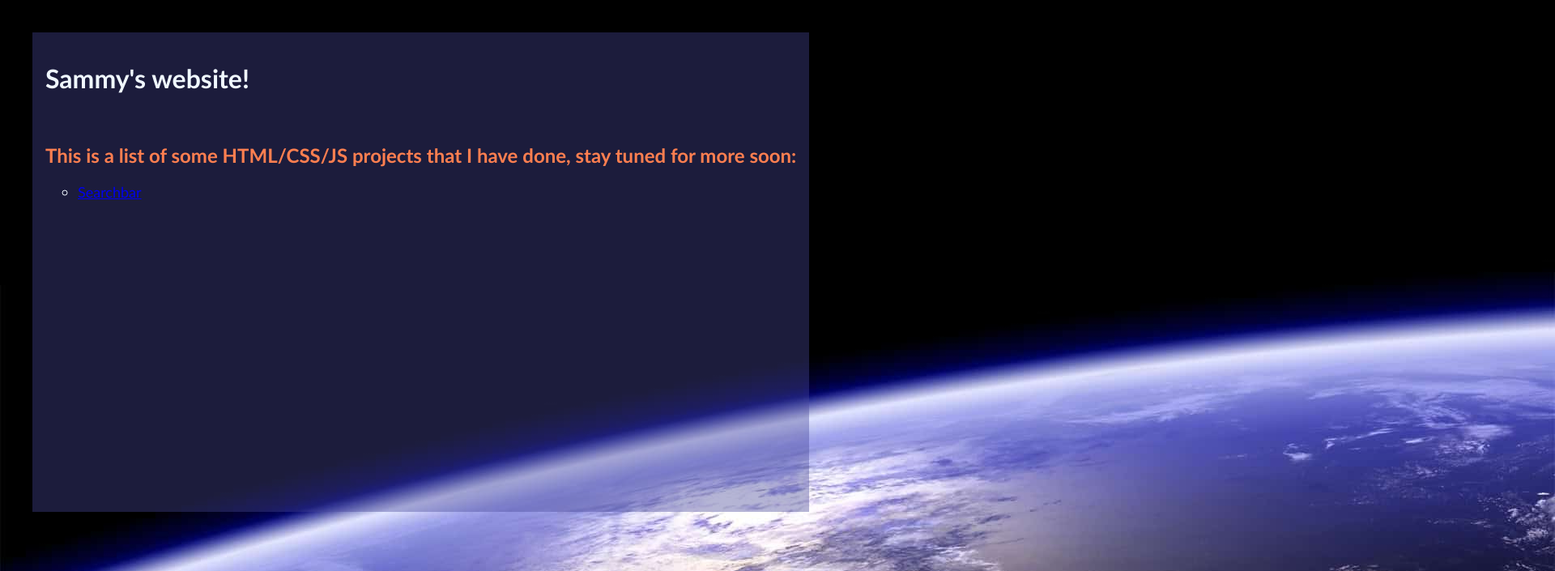
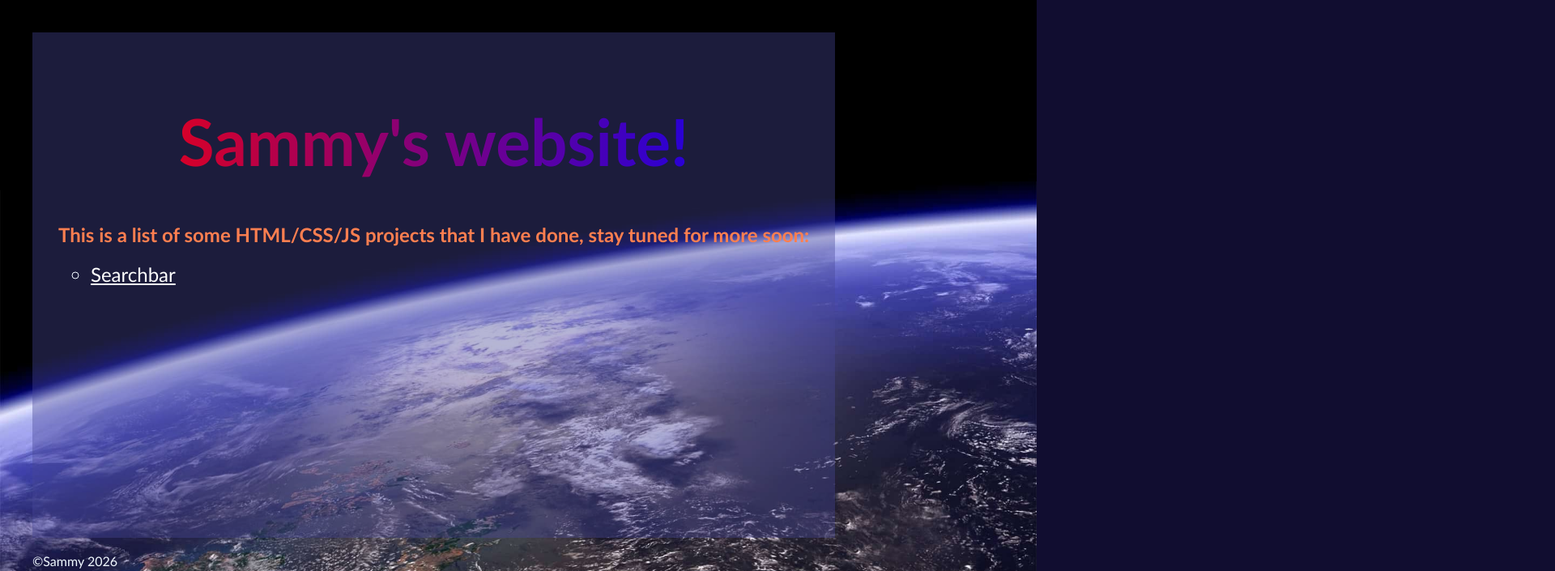
Before and after one commit to sam-fran/sam-fran.github.io, a plain HTML site: page index.html in a window 1280 px wide. Shown: the top 705 px of the page at 81% size, 1920 px wide, since content can reach past the window. Drawn offline with Linux system fonts and the light colour scheme.

Commit message:
Made h1 and links look cooler + added a copyright at the bottom

```diff
--- a/index.html
+++ b/index.html
@@ -2,10 +2,17 @@
 <head>
     <title>Sammy's Website</title>
     <link rel="icon" href="/favicon.ico">
+    <meta charset="utf-8">
+    <meta name="viewport" content="width=device-width, initial-scale=1">
+
     <style>
         ul li {
             list-style-type: circle;
-            font-size: large;
+            font-size: x-large;
+        }
+
+        ul li a {
+            color:white;
         }
 
         body {
@@ -18,8 +25,19 @@
         .container {
             background-color: rgba(70, 72, 151, 0.4);
             display: inline-block;
-            padding: 1em;
+            padding: 2em;
             min-height: 70vh;
+            min-width: 670px;
+            width:fit-content;
+            overflow-y:auto;
+        }
+
+        h1 {
+            background: linear-gradient(to right,red,blue);
+            background-clip: text;
+            color:transparent;
+            font-size:80px;
+            text-align: center;
         }
 
         h2 {
@@ -27,26 +45,27 @@
         }
 
         .bg {
-            min-height: 100vh;
-            min-width: 100vw;
+            width: 100vw;
+            height: 100vh;
             position: absolute;
             padding: 0px;
             margin: 0px;
             z-index: -1000;
             left: 0px;
-            top: 0px
+            top: 0px;
+            object-fit: cover;
         }
     </style>
 </head>
 <body>
     <img class="bg" src="background.jpg">
-    <div class="container">
+    <main class="container">
         <h1>Sammy's website!</h1>
-        <br>
         <h2>This is a list of some HTML/CSS/JS projects that I have done, stay tuned for more soon: </h2>
         <ul>
             <!-- Format: <li><a href="projects/"></a></li> -->
             <li><a href="projects/searchbar/searchbar.html">Searchbar</a></li>
         </ul>
-    </div>
+    </main>
+    <p>©Sammy 2026</p>
 </body>
```
